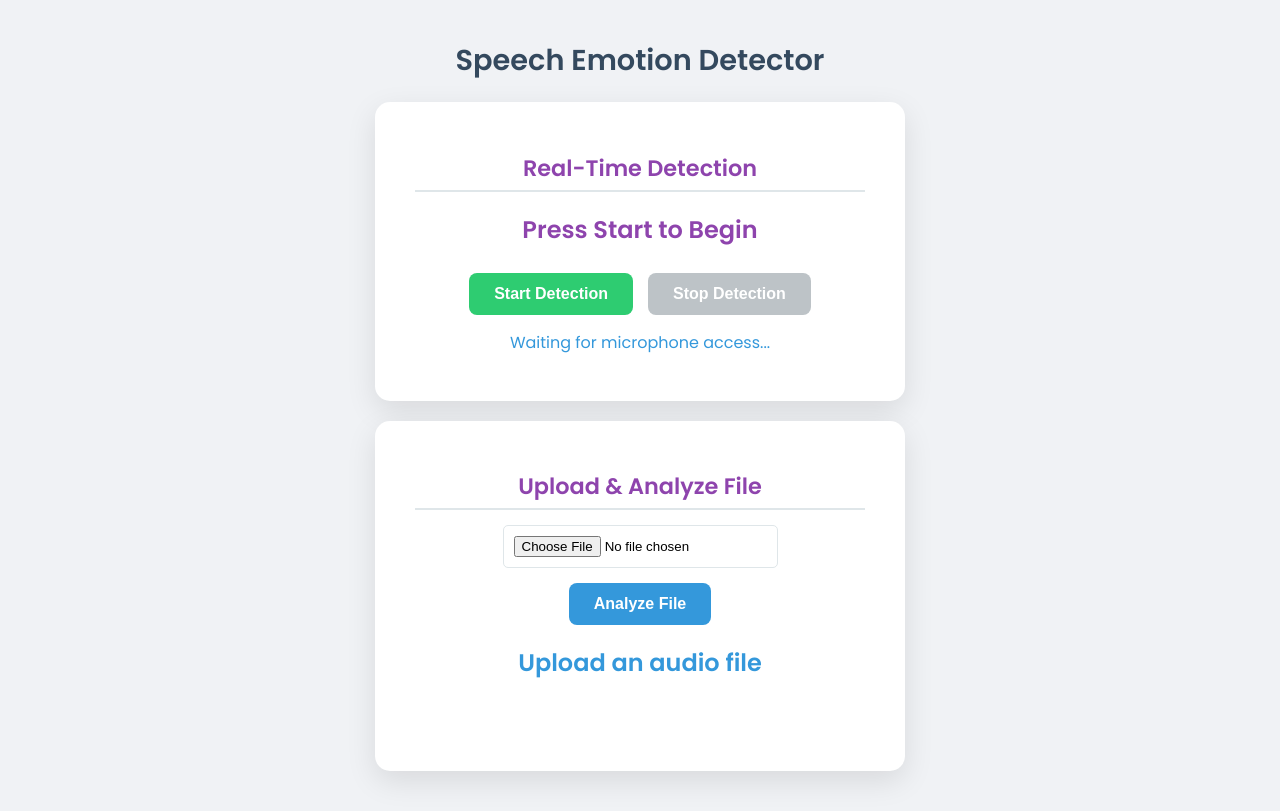
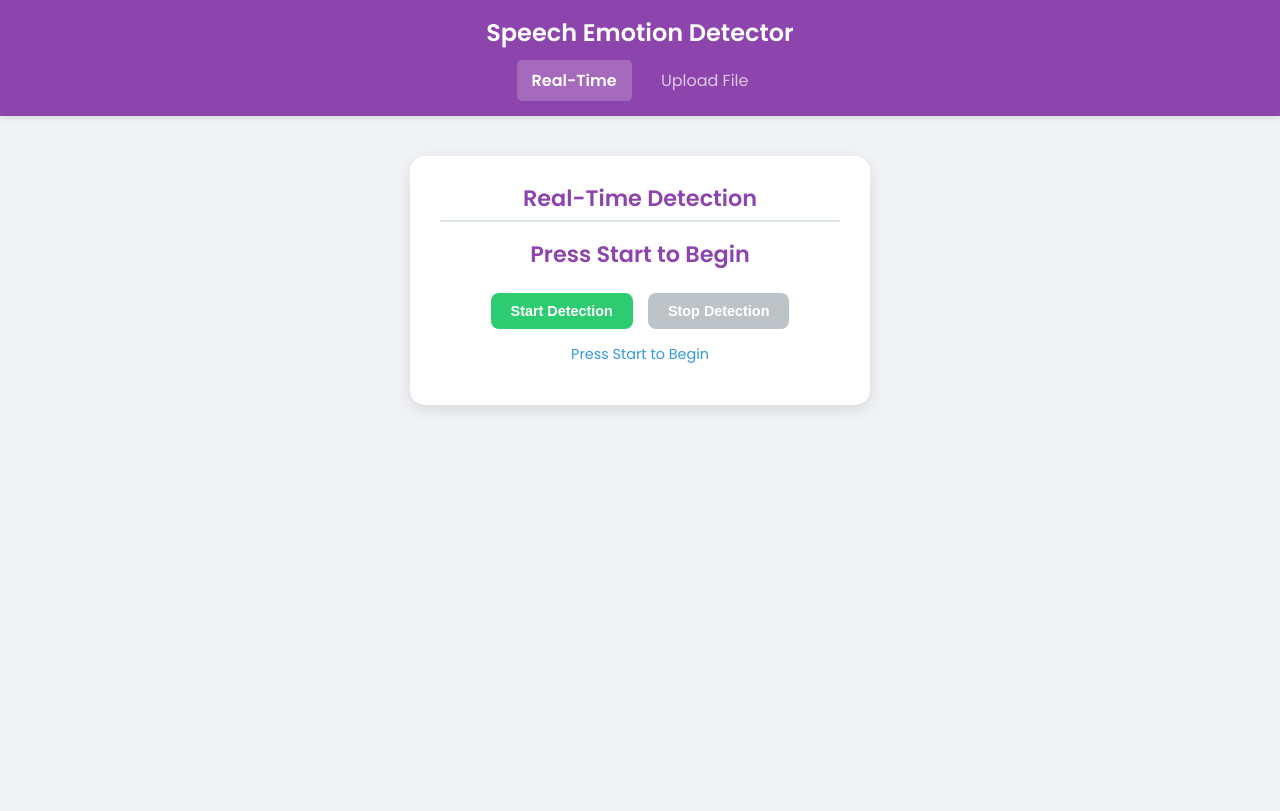
Before and after one commit to Raghul-0/ECG, a Flask app: page / in a window 1280 px wide. After the commit the page ends 410 px from the top, so only its background shows below. Run offline with Flask 3, Linux system fonts and the light colour scheme; some libraries are stand-ins or nearby versions.

Commit message:
Update index.html

```diff
--- a/templates/index.html
+++ b/templates/index.html
@@ -10,37 +10,79 @@
         :root {
             --primary-color: #8e44ad; --primary-hover: #732d91; --light-bg: #f0f2f5;
             --dark-text: #34495e; --light-text: #ffffff; --border-color: #dfe6e9;
-            --card-shadow: 0 10px 30px rgba(0, 0, 0, 0.1); --success-color: #2ecc71;
+            --card-shadow: 0 5px 15px rgba(0, 0, 0, 0.1); --success-color: #2ecc71;
             --error-color: #e74c3c; --info-color: #3498db; --warning-color: #f39c12; --disabled-color: #bdc3c7;
         }
         body {
             font-family: 'Poppins', sans-serif; background: var(--light-bg); display: flex;
-            flex-direction: column; /* Stack sections vertically */
-            justify-content: center; align-items: center; min-height: 100vh; margin: 0; padding: 20px; box-sizing: border-box;
+            flex-direction: column; /* Stack header and content */
+            align-items: center; min-height: 100vh; margin: 0; padding: 0; box-sizing: border-box;
+        }
+        header {
+            background-color: var(--primary-color);
+            color: var(--light-text);
+            padding: 15px 0;
+            text-align: center;
+            width: 100%;
+            box-shadow: 0 2px 5px rgba(0,0,0,0.1);
+            position: sticky; /* Make header sticky */
+            top: 0;
+            z-index: 10; /* Ensure header stays on top */
+        }
+        header h1 {
+            color: var(--light-text); margin: 0; font-size: 1.5rem;
+        }
+        nav {
+            margin-top: 10px;
+        }
+        nav button {
+            background: none; border: none; color: var(--light-text); opacity: 0.7;
+            padding: 8px 15px; margin: 0 5px; font-size: 1rem; font-family: 'Poppins', sans-serif;
+            cursor: pointer; border-radius: 5px; transition: background-color 0.3s, opacity 0.3s;
+        }
+        nav button.active {
+            background-color: rgba(255, 255, 255, 0.2);
+            opacity: 1;
+            font-weight: 600;
+        }
+        nav button:hover:not(.active) {
+            background-color: rgba(255, 255, 255, 0.1);
+            opacity: 0.9;
+        }
+        main {
+            width: 100%;
+            max-width: 500px; /* Max width for content */
+            padding: 20px;
+            box-sizing: border-box;
+            margin-top: 20px; /* Space below header */
         }
         .card {
             background: var(--light-text); border-radius: 15px; box-shadow: var(--card-shadow);
-            padding: 30px 40px; text-align: center; width: 90%; max-width: 450px;
-            margin-bottom: 20px; /* Add space between cards */
+            padding: 25px 30px; text-align: center; width: 100%;
+            box-sizing: border-box;
+            /* Hide inactive sections by default */
+            display: none;
         }
-        h1 { color: var(--dark-text); margin-bottom: 20px; font-weight: 600; font-size: 1.8rem; }
-        h2 { color: var(--primary-color); margin-bottom: 15px; font-weight: 600; font-size: 1.4rem; border-bottom: 2px solid var(--border-color); padding-bottom: 5px;}
+        .card.active {
+            display: block; /* Show active section */
+        }
+        h2 { color: var(--primary-color); margin-top: 0; margin-bottom: 15px; font-weight: 600; font-size: 1.4rem; border-bottom: 2px solid var(--border-color); padding-bottom: 5px;}
 
         /* Real-Time Section Specific Styles */
-        #realtime-result-text { font-size: 1.5rem; font-weight: 600; color: var(--primary-color); margin-top: 20px; min-height: 1.5em; }
-        .controls { display: flex; gap: 15px; justify-content: center; margin-top: 25px; }
+        #realtime-result-text { font-size: 1.4rem; font-weight: 600; color: var(--primary-color); margin-top: 15px; min-height: 1.5em; }
+        .controls { display: flex; gap: 15px; justify-content: center; margin-top: 20px; }
 
         /* File Upload Section Specific Styles */
         #file-upload-section input[type="file"] {
-            display: block; margin: 15px auto; border: 1px solid var(--border-color); padding: 10px; border-radius: 5px; cursor: pointer;
+            display: block; margin: 15px auto; border: 1px solid var(--border-color); padding: 10px; border-radius: 5px; cursor: pointer; max-width: 90%;
         }
         #file-upload-section .btn-analyze { background-color: var(--info-color); color: var(--light-text); }
         #file-upload-section .btn-analyze:hover { background-color: #2980b9; }
-        #file-result-text { font-size: 1.5rem; font-weight: 600; color: var(--info-color); margin-top: 20px; min-height: 1.5em; }
+        #file-result-text { font-size: 1.4rem; font-weight: 600; color: var(--info-color); margin-top: 15px; min-height: 1.5em; }
 
         /* General Button Styles */
         .btn {
-            padding: 12px 25px; border: none; border-radius: 8px; font-size: 1rem;
+            padding: 10px 20px; border: none; border-radius: 8px; font-size: 0.9rem;
             font-weight: 600; cursor: pointer; transition: background-color 0.3s, transform 0.2s;
         }
         .btn:active { transform: scale(0.98); }
@@ -51,18 +93,35 @@
         .btn:disabled { background-color: var(--disabled-color); cursor: not-allowed; }
 
         /* Status Message Styles */
-        #status-message-realtime, #status-message-upload { margin-top: 15px; font-weight: 400; min-height: 1.2em; }
+        #status-message-realtime, #status-message-upload { margin-top: 15px; font-weight: 400; min-height: 1.2em; font-size: 0.9rem;}
         .status-info { color: var(--info-color); }
         .status-success { color: var(--success-color); }
         .status-error { color: var(--error-color); }
         .status-warning { color: var(--warning-color); }
 
+        /* Basic Mobile Responsiveness */
+        @media (max-width: 600px) {
+            header h1 { font-size: 1.3rem; }
+            nav button { font-size: 0.9rem; padding: 6px 10px;}
+            .card { padding: 20px; }
+            h2 { font-size: 1.2rem; }
+            #realtime-result-text, #file-result-text { font-size: 1.2rem; }
+            .btn { font-size: 0.85rem; padding: 10px 15px;}
+        }
     </style>
 </head>
 <body>
+
+    <header>
         <h1>Speech Emotion Detector</h1>
+        <nav>
+            <button id="nav-realtime" data-target="realtime-section" class="active">Real-Time</button>
+            <button id="nav-upload" data-target="file-upload-section">Upload File</button>
+        </nav>
+    </header>
 
-    <div class="card" id="realtime-section">
+    <main>
+        <div class="card active" id="realtime-section">
             <h2>Real-Time Detection</h2>
             <p id="realtime-result-text">Press Start to Begin</p>
             <div class="controls">
@@ -79,9 +138,15 @@
             <p id="file-result-text">Upload an audio file</p>
             <p id="status-message-upload" class="status-info"></p>
         </div>
+    </main>
 
     <script>
         // --- DOM Elements ---
+        const navRealtimeButton = document.getElementById('nav-realtime');
+        const navUploadButton = document.getElementById('nav-upload');
+        const realtimeSection = document.getElementById('realtime-section');
+        const fileUploadSection = document.getElementById('file-upload-section');
+
         const startButton = document.getElementById('start-btn');
         const stopButton = document.getElementById('stop-btn');
         const statusMessageRealtime = document.getElementById('status-message-realtime');
@@ -102,7 +167,36 @@
         const SAMPLE_RATE = 16000; // Must match the backend
         const BUFFER_SIZE = 4096; // Processing buffer size for Web Audio API
 
-        // --- Event Listeners ---
+        // --- Navigation Logic ---
+        function showSection(targetId) {
+            // Stop real-time detection if switching away from it
+            if (isDetecting && targetId !== 'realtime-section') {
+                stopDetection();
+            }
+
+            // Hide all sections
+            realtimeSection.classList.remove('active');
+            fileUploadSection.classList.remove('active');
+            // Update button styles
+            navRealtimeButton.classList.remove('active');
+            navUploadButton.classList.remove('active');
+
+            // Show the target section
+            const targetSection = document.getElementById(targetId);
+            const targetButton = document.getElementById(`nav-${targetId.split('-')[0]}`); // e.g., nav-realtime
+            if (targetSection) {
+                targetSection.classList.add('active');
+            }
+             if (targetButton) {
+                targetButton.classList.add('active');
+            }
+        }
+
+        navRealtimeButton.addEventListener('click', () => showSection('realtime-section'));
+        navUploadButton.addEventListener('click', () => showSection('file-upload-section'));
+
+
+        // --- Event Listeners (Detection & Upload) ---
         startButton.addEventListener('click', startDetection);
         stopButton.addEventListener('click', stopDetection);
         analyzeButton.addEventListener('click', analyzeFile);
@@ -110,38 +204,37 @@
         // --- Real-Time Functions ---
         function startDetection() {
             if (isDetecting) return;
+            // Ensure the realtime section is visible
+            if (!realtimeSection.classList.contains('active')) {
+                showSection('realtime-section');
+            }
             setRealtimeLoadingState(true, 'Connecting...');
             fileInput.disabled = true; // Disable file input during real-time
             analyzeButton.disabled = true; // Disable analyze button during real-time
 
             // 1. Initialize Socket.IO connection
-            // Use window.location.origin to connect to the same server that serves the page
             socket = io(window.location.origin);
 
             socket.on('connect', () => {
                 console.log('Connected to server via WebSocket.');
                 displayRealtimeStatus('Connection successful! Starting microphone...', 'success');
-                // 2. Access microphone
                 initMicrophone();
             });
 
             socket.on('connect_error', (err) => {
                 console.error('WebSocket Connection failed:', err);
                 displayRealtimeStatus('Could not connect to the server.', 'error');
-                stopDetection(); // Clean up if connection fails
+                stopDetection();
             });
 
             socket.on('disconnect', () => {
                 console.log('Disconnected from server.');
-                // Don't call stopDetection() here automatically, user might have clicked stop.
-                // Or maybe connection just dropped. State is handled by stopDetection click or error.
-                 if (isDetecting) { // Only show error if we were expecting to be connected
+                 if (isDetecting) {
                      displayRealtimeStatus('Server disconnected.', 'error');
                      stopDetection();
                  }
             });
 
-            // 4. Listen for results from the server
             socket.on('emotion_result', (data) => {
                 console.log('Received real-time emotion:', data.emotion);
                 updateRealtimeEmotion(data.emotion);
@@ -150,13 +243,16 @@
              socket.on('error', (data) => {
                 console.error('Server error:', data.message);
                 displayRealtimeStatus(`Server Error: ${data.message}`, 'error');
-                // Optionally stop detection on server error
-                // stopDetection();
             });
         }
 
         function stopDetection() {
-            if (!isDetecting) return;
+            // Check if we are actually detecting to prevent unnecessary cleanup/state changes
+            if (!isDetecting && !mediaStream && !audioContext && !socket) {
+                 console.log("Stop called but not currently detecting.");
+                 return;
+            }
+            console.log("Stopping detection...");
             setRealtimeLoadingState(false, 'Detection stopped.');
             fileInput.disabled = false;
             analyzeButton.disabled = false;
@@ -164,23 +260,34 @@
             if (mediaStream) {
                 mediaStream.getTracks().forEach(track => track.stop());
                 mediaStream = null;
+                console.log("Media stream stopped.");
             }
              if (scriptProcessor) {
+                 // Disconnect nodes first
                 scriptProcessor.disconnect();
+                scriptProcessor.onaudioprocess = null; // Remove the handler
                 scriptProcessor = null;
+                 console.log("Script processor disconnected.");
              }
              if (audioContext) {
-                 // Check state before closing, as closing a closed context throws an error
-                if (audioContext.state !== 'closed') {
-                    audioContext.close().catch(e => console.error("Error closing AudioContext:", e));
+                 // Close the context after a short delay to ensure cleanup
+                setTimeout(() => {
+                    if (audioContext && audioContext.state !== 'closed') {
+                        audioContext.close().then(() => {
+                            console.log("AudioContext closed.");
+                            audioContext = null;
+                        }).catch(e => console.error("Error closing AudioContext:", e));
                     }
-                audioContext = null;
+                }, 100); // 100ms delay might help cleanup
+             } else {
+                 console.log("AudioContext already null or closed.");
              }
             if (socket) {
                 socket.disconnect();
                 socket = null;
+                console.log("WebSocket disconnected.");
             }
-            updateRealtimeEmotion('neutral'); // Reset display
+            updateRealtimeEmotion('neutral');
             realtimeResultText.textContent = 'Press Start to Begin';
         }
 
@@ -189,75 +296,79 @@
                 if (!navigator.mediaDevices || !navigator.mediaDevices.getUserMedia) {
                     throw new Error('getUserMedia not supported on your browser!');
                 }
-                // Get audio stream from microphone
                 mediaStream = await navigator.mediaDevices.getUserMedia({ audio: true });
 
-                // Create an AudioContext (handle browser differences)
                 const AudioContext = window.AudioContext || window.webkitAudioContext;
+                // Check if context exists and is running, reuse if possible, else create new
+                if (!audioContext || audioContext.state === 'closed') {
                     audioContext = new AudioContext({ sampleRate: SAMPLE_RATE });
+                     console.log(`AudioContext created/recreated. State: ${audioContext.state}, Sample Rate: ${audioContext.sampleRate}`);
+                } else if (audioContext.state === 'suspended') {
+                    await audioContext.resume();
+                    console.log(`AudioContext resumed. State: ${audioContext.state}`);
+                }
 
-                // Check if sample rate was honored (some browsers might ignore it)
+
                 if (audioContext.sampleRate !== SAMPLE_RATE) {
-                     console.warn(`Browser ignored requested sample rate ${SAMPLE_RATE}, using ${audioContext.sampleRate}. Ensure model compatibility.`);
-                     // Optional: You could stop here or try to resample client-side (more complex)
+                     console.warn(`AudioContext running at ${audioContext.sampleRate}Hz, requested ${SAMPLE_RATE}Hz.`);
+                     // Potentially add resampling logic here if critical
                 }
 
                 const source = audioContext.createMediaStreamSource(mediaStream);
 
-                // Create a ScriptProcessorNode (legacy, but widely supported)
-                // Arguments: bufferSize, numberOfInputChannels, numberOfOutputChannels
+                // Recreate scriptProcessor if it doesn't exist or context was recreated
+                if (!scriptProcessor) {
                     scriptProcessor = audioContext.createScriptProcessor(BUFFER_SIZE, 1, 1);
+                     console.log("ScriptProcessor created.");
+                }
 
                 scriptProcessor.onaudioprocess = (event) => {
-                    const inputData = event.inputBuffer.getChannelData(0); // Get Float32 data
-                    // 3. Stream the raw audio data (converted to Int16) to the server
+                    const inputData = event.inputBuffer.getChannelData(0);
                     if (socket && socket.connected) {
-                         // Convert Float32 [-1.0, 1.0] to Int16 [-32768, 32767]
                         const int16Data = new Int16Array(inputData.length);
                         for (let i = 0; i < inputData.length; i++) {
-                            // Clamp values slightly just in case they exceed +/- 1.0
                             int16Data[i] = Math.max(-1, Math.min(1, inputData[i])) * 32767;
                         }
-                        // Send ArrayBuffer
                         socket.emit('audio_stream', int16Data.buffer);
                     }
                 };
 
-                // Connect the nodes: Source -> Processor -> Destination (speakers, optional but good practice)
                 source.connect(scriptProcessor);
-                scriptProcessor.connect(audioContext.destination);
+                scriptProcessor.connect(audioContext.destination); // Connect to output (speakers)
 
                 displayRealtimeStatus('Microphone active. Listening...', 'success');
-                isDetecting = true; // Mark detection as active *after* setup succeeds
-
+                isDetecting = true; // Set state only after successful setup
 
             } catch (err) {
-                console.error('Error accessing microphone:', err);
+                console.error('Error initializing microphone:', err);
                 let userMessage = 'Could not access microphone.';
                 if (err.name === 'NotAllowedError' || err.name === 'PermissionDeniedError') {
                     userMessage = 'Microphone permission denied. Please grant permission.';
                 } else if (err.name === 'NotFoundError' || err.name === 'DevicesNotFoundError') {
                      userMessage = 'No microphone found.';
+                } else if (err.name === 'NotReadableError' || err.name === 'TrackStartError') {
+                    userMessage = 'Microphone is already in use or cannot be accessed.';
                 } else {
                     userMessage = `Error accessing microphone: ${err.message}`;
                 }
                 displayRealtimeStatus(userMessage, 'error');
-                stopDetection(); // Ensure cleanup if microphone access fails
+                stopDetection(); // Ensure cleanup on failure
             }
         }
 
         function updateRealtimeEmotion(emotion) {
+            if (!emotion) return; // Prevent errors if emotion is undefined/null
             const emotionName = emotion.charAt(0).toUpperCase() + emotion.slice(1);
             realtimeResultText.textContent = `Detected: ${emotionName}`;
         }
 
         function displayRealtimeStatus(message, type = 'info') {
             statusMessageRealtime.textContent = message;
-            statusMessageRealtime.className = `status-${type}`; // Use classes for styling
+            statusMessageRealtime.className = `status-${type}`;
         }
 
         function setRealtimeLoadingState(isLoading, message = '') {
-            isDetecting = isLoading; // Update state flag
+            isDetecting = isLoading; // Consistent state update
             startButton.disabled = isLoading;
             stopButton.disabled = !isLoading;
             displayRealtimeStatus(message, 'info');
@@ -266,6 +377,11 @@
 
         // --- File Upload Functions ---
         async function analyzeFile() {
+             // Ensure the upload section is visible
+            if (!fileUploadSection.classList.contains('active')) {
+                showSection('file-upload-section');
+            }
+
             const file = fileInput.files[0];
             if (!file) {
                 displayUploadStatus('Please select an audio file first.', 'warning');
@@ -279,7 +395,8 @@
             formData.append('audio_file', file);
 
             try {
-                const response = await fetch('/upload_predict', {
+                // Use window.location.origin to ensure correct URL on Render
+                const response = await fetch(`${window.location.origin}/upload_predict`, {
                     method: 'POST',
                     body: formData
                 });
@@ -287,7 +404,6 @@
                 const data = await response.json();
 
                 if (!response.ok) {
-                    // Handle HTTP errors (like 400, 500)
                     throw new Error(data.error || `HTTP error! status: ${response.status}`);
                 }
 
@@ -297,10 +413,8 @@
                     fileResultText.textContent = `File Result: ${emotionName}`;
                     displayUploadStatus('Analysis complete.', 'success');
                 } else if (data.error) {
-                    // Handle errors reported by the backend in the JSON response
                     throw new Error(data.error);
                 } else {
-                    // Unexpected response format
                     throw new Error('Received unexpected response from server.');
                 }
 
@@ -309,11 +423,12 @@
                 fileResultText.textContent = 'Analysis Failed';
                 displayUploadStatus(`Error: ${error.message}`, 'error');
             } finally {
-                setUploadLoadingState(false); // Re-enable button
-                // Only re-enable start button if not currently detecting
+                setUploadLoadingState(false);
+                // Only re-enable start button if not currently detecting (shouldn't be, but safe check)
                 if (!isDetecting) {
                    startButton.disabled = false;
                 }
+                 fileInput.value = ''; // Clear the file input after processing
             }
         }
 
@@ -327,15 +442,15 @@
             if (isLoading) {
                 displayUploadStatus(message, 'info');
             } else if (!statusMessageUpload.classList.contains('status-error') && !statusMessageUpload.classList.contains('status-warning')) {
-                // Clear info/success message only if no error/warning was shown
-                 displayUploadStatus(''); // Clear status on completion if successful
+                 displayUploadStatus('');
             }
         }
 
         // --- Initial state ---
-         // Clear status messages on load
-        displayRealtimeStatus('Waiting for microphone access...', 'info');
-        displayUploadStatus('');
+        // Ensure only the default section is shown on load
+        showSection('realtime-section');
+        displayRealtimeStatus('Press Start to Begin', 'info'); // Initial message for realtime
+        displayUploadStatus(''); // Clear upload status
 
     </script>
 </body>
```
Lines whose indentation alone changed are shown as unchanged.
